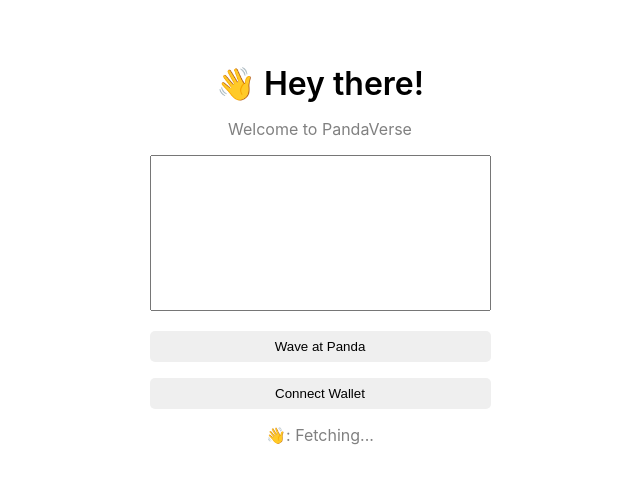
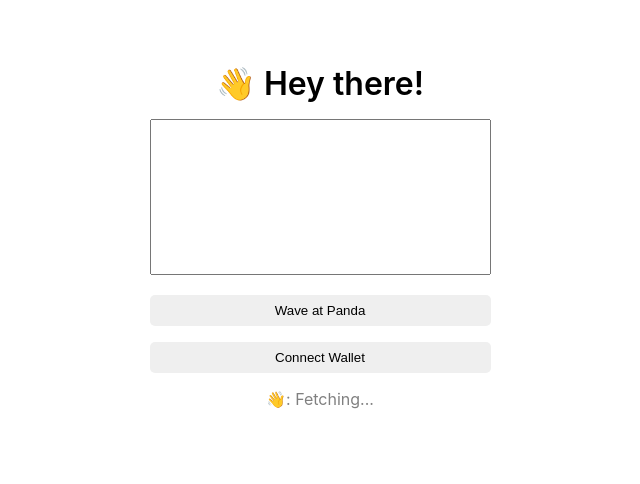
Before and after one commit to Subham-Panda/WaveAtPandaClient, a React (Vite) app: page / in a window 1280 px wide. Shown: the top 484 px of the page, without its empty margins (320-960 px from the left). Built offline with nearby package versions, Linux system fonts and the light colour scheme.

Commit message:
fix: removed lame message

```diff
--- a/src/App.jsx
+++ b/src/App.jsx
@@ -113,6 +113,9 @@
       await waveTxn.wait();
       console.log("Mined -- ", waveTxn.hash);
 
+      let count = await waveAtPandaContract.getTotalWaves();
+      setTotalWaves(count.toNumber())
+
       await getAllWaves();
 
       setMessage("");
@@ -172,10 +175,6 @@
         👋 Hey there!
         </div>
 
-        <div className="bio">
-        Welcome to PandaVerse
-        </div>
-
         <div className="waveMessage">
          <textarea rows="10" cols = "40" value={message} onChange={e=>setMessage(e.target.value)}/>
         </div>
```
